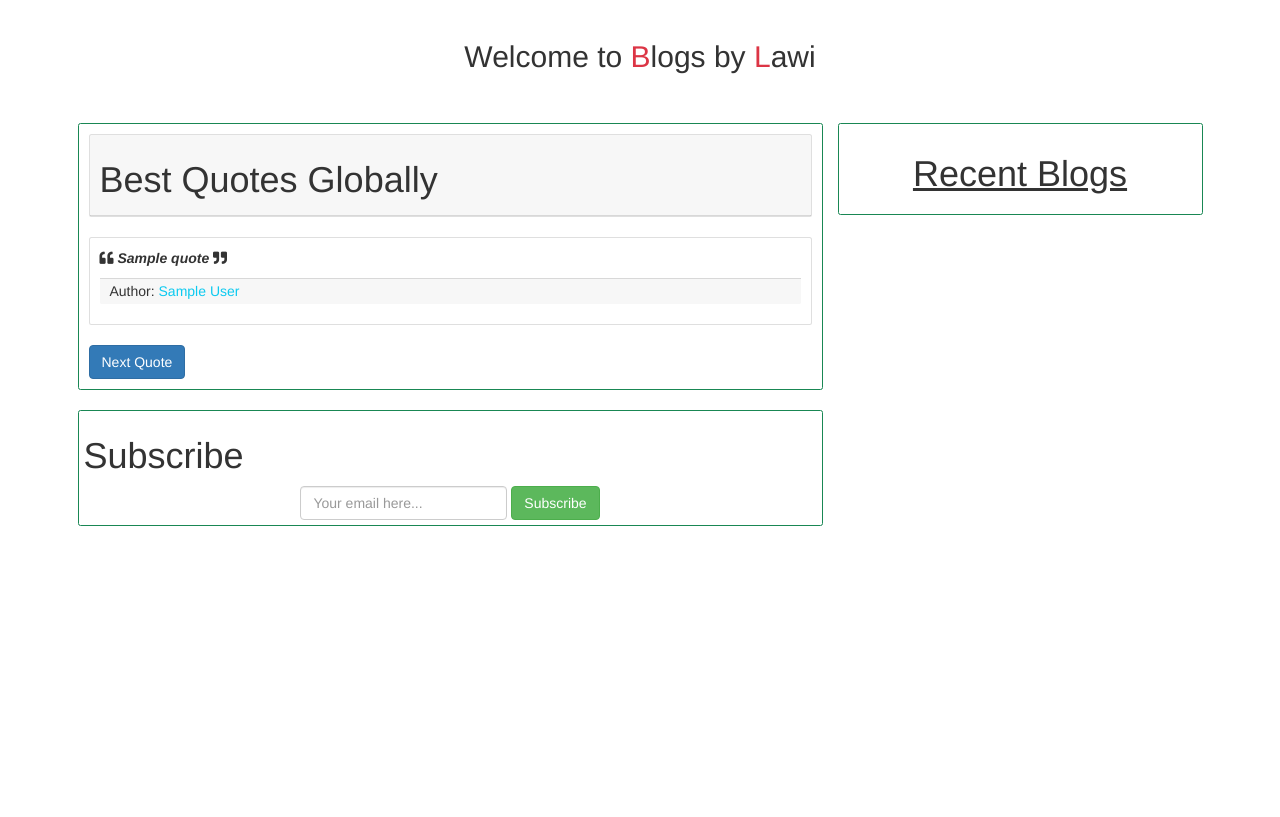
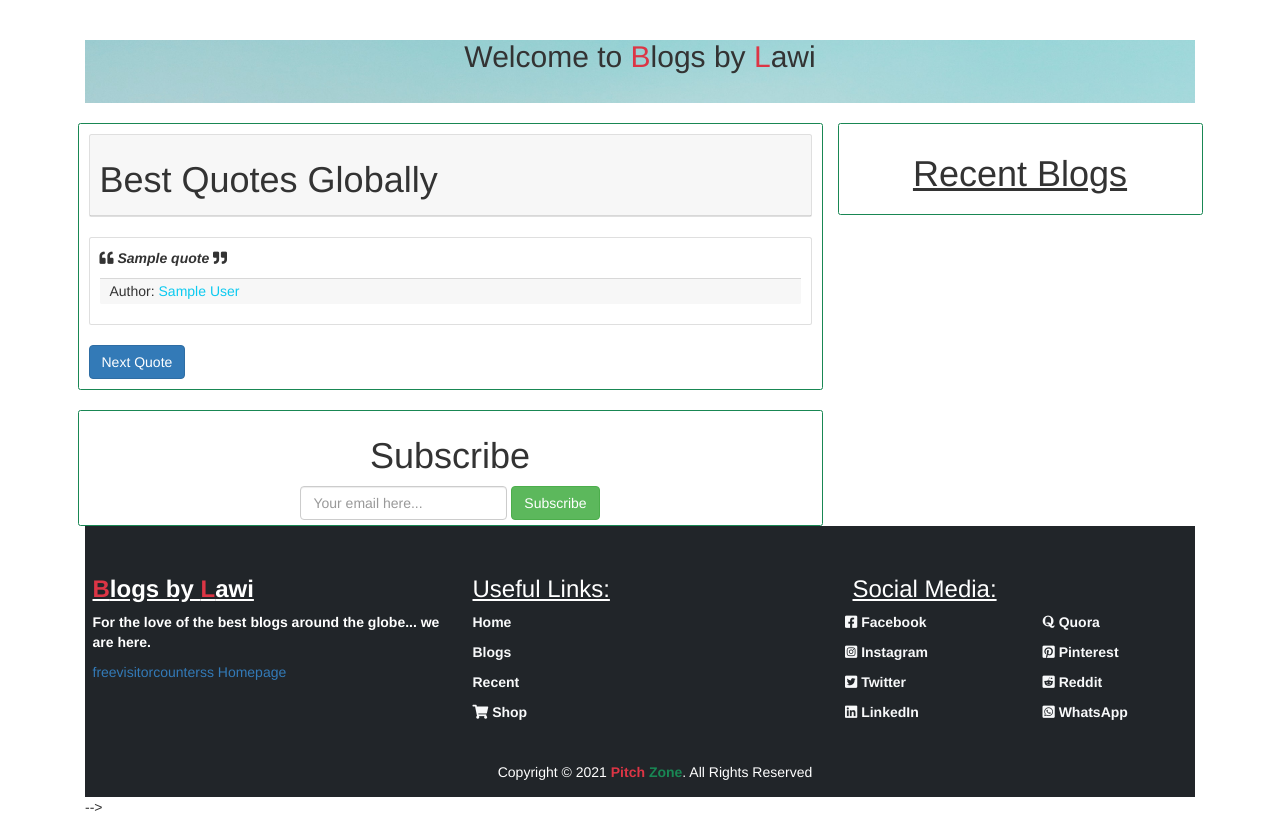
Before and after one commit to LawiOtieno/lawi-blog, a Flask app: page / in a window 1280 px wide. Shown: the part 62-879 px from the top of the page. Before the commit the page ends 588 px from the top, so only its background shows below. Run offline with Flask 2, Linux system fonts and the light colour scheme; tables that the repository leaves empty hold one stand-in row (values such as "Sample post"); a database or web service that is not in the repository returns one stand-in record (values such as "Sample title"); data that the repository does not hold is empty; some libraries are stand-ins or nearby versions.

Commit message:
minor changes

```diff
--- a/app/static/css/style.css
+++ b/app/static/css/style.css
@@ -0,0 +1,6 @@
+.welcome{
+    background-image: url("../images/diego-ph-fIq0tET6llw-unsplash.jpg") !important;
+    background-repeat: no-repeat;
+    background-size: cover;
+    width: 100%;
+}
--- a/app/templates/footer.html
+++ b/app/templates/footer.html
@@ -23,7 +23,7 @@
                 <div class="col" id="footer-links">
                     <p class=""><a class="text-light text-decoration-none" href="/"><strong>Home</strong></a></p>
                     <p><a class="text-light text-decoration-none" href="/"><strong>Blogs</strong></a></p>
-                    <p><a class="text-light text-decoration-none" href="{{url_for('main.blog')}}"><strong>Recent</strong></a></p>
+                    <p><a class="text-light text-decoration-none" href="/"><strong>Recent</strong></a></p>
                     <p><a class="text-light text-decoration-none" href="https://streetgm.gumroad.com/" target="_blank"><i class="fas fa-shopping-cart"></i> <strong> Shop</strong></a></p>
                 </div>
             </div>
--- a/app/templates/index.html
+++ b/app/templates/index.html
@@ -7,19 +7,19 @@
   integrity="sha384-AYmEC3Yw5cVb3ZcuHtOA93w35dYTsvhLPVnYs9eStHfGJvOvKxVfELGroGkvsg+p" crossorigin="anonymous" />
 <link rel="stylesheet" href="https://maxcdn.bootstrapcdn.com/bootstrap/3.3.7/css/bootstrap.min.css"
   integrity="sha384-BVYiiSIFeK1dGmJRAkycuHAHRg32OmUcww7on3RYdg4Va+PmSTsz/K68vbdEjh4u" crossorigin="anonymous">
-<!-- <link rel="stylesheet" href="../static/css/index.css" /> -->
+  <link rel="stylesheet" href="../static/css/style.css" />
+  <!-- <link rel="stylesheet" href="../static/css/index.css" /> -->
 <!-- <link rel="stylesheet" href="{{url_for('static',filename='css/index.css')}}" /> -->
 {% endblock %}
 
 {% block content %}
 <div class="container">
   <!-- Welcome Display -->
-  <div class="welcome text-center">
-    <h2 class="">Welcome to <span class="text-danger">B</span>logs by <span class="text-danger">L</span>awi</h2>
-    <br>
-    <!-- <div class="text-center">
-      <a href="{{url_for('main.new_blog')}}"><button class="btn btn-primary">Create Blog</button></a>
-    </div> -->
+  <div class="welcome">
+    <div class="text-center">
+      <h2 class="">Welcome to <span class="text-danger">B</span>logs by <span class="text-danger">L</span>awi</h2>
+      <br>
+    </div>
   </div>
   <!-- End Welcome Display -->
 
@@ -59,7 +59,7 @@
       <!-- Subscription Display -->
       <div class="border border-success rounded p-2">
         <form id="subscribeForm" class="form-inline ml-2" action="{{url_for('main.subscribe')}}" method="POST">
-          <h1>Subscribe</h1>
+          <h1 class="text-center">Subscribe</h1>
           <div class="text-center">
             <div class="md-form form-group">
               <input type="email" class="form-control" placeholder="Your email here..." name="subscriber" required>
@@ -93,4 +93,8 @@
   </div>
 </div>
 
+
+<!-- Footer Here -->
+<!-- {% include 'footer.html' %} -->
+
 {% endblock %}
--- a/manage.py
+++ b/manage.py
@@ -3,7 +3,7 @@ from flask_migrate import Migrate, MigrateCommand
 from app import create_app,db
 from app.models import User
 
-app = create_app('development') #production, development
+app = create_app('production') #production, development
 
 manager = Manager(app)
 manager.add_command('server',Server)
```
